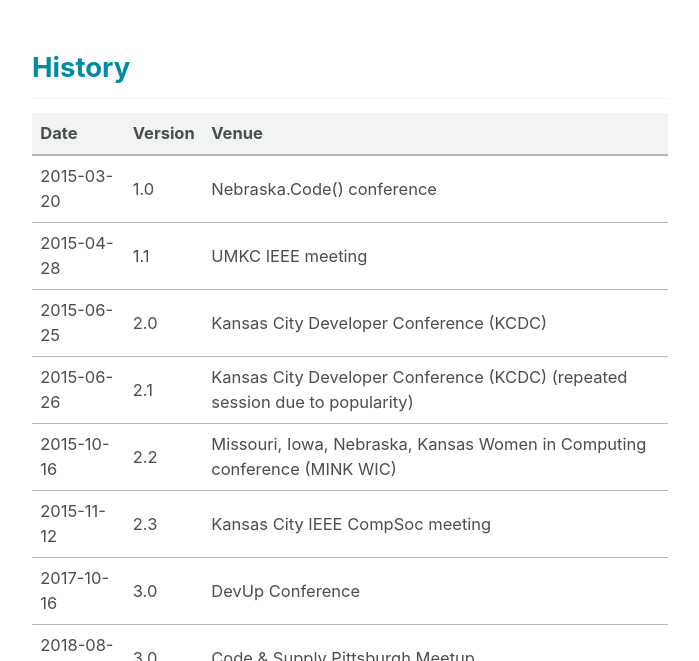
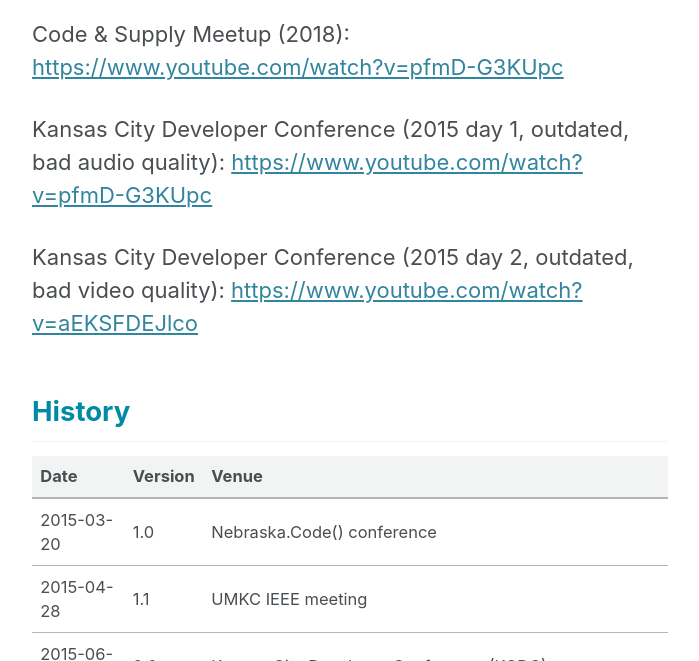
Before and after one commit to geekygirlsarah/geekygirlsarah.com, a Jekyll site: the page built from _pages/speaking/intro-to-hacking-with-the-raspberry-pi.md, in a window 1280 px wide and 900 px high, scrolled down 1284 px, cut to the strip 239-900 px from the top of the window. Shown: the whole strip, without its empty margins (290-989 px from the left). Built offline with Jekyll 4.4.1, drawn with Linux system fonts in a browser that asks for light colours; cached includes are drawn as plain includes; nearby versions of some CDN libraries; comment, search, counter and statistics services are not loaded.

Commit message:
Add more videos to talk pages

```diff
--- a/_pages/speaking/intro-to-hacking-with-the-raspberry-pi.md
+++ b/_pages/speaking/intro-to-hacking-with-the-raspberry-pi.md
@@ -39,6 +39,12 @@ Circuit diagrams are made with Fritzing ([www.fritzing.org](http://www.fritzing.
 Stir Trek (2019): [https://www.youtube.com/watch?v=24NQKDDuERM](https://www.youtube.com/watch?v=24NQKDDuERM)
 {% include video id="24NQKDDuERM" provider="youtube" %}
 
+Code & Supply Meetup (2018): [https://www.youtube.com/watch?v=pfmD-G3KUpc](https://www.youtube.com/watch?v=pfmD-G3KUpc)
+
+Kansas City Developer Conference (2015 day 1, outdated, bad audio quality): [https://www.youtube.com/watch?v=pfmD-G3KUpc](https://www.youtube.com/watch?v=pfmD-G3KUpc)
+
+Kansas City Developer Conference (2015 day 2, outdated, bad video quality): [https://www.youtube.com/watch?v=aEKSFDEJlco](https://www.youtube.com/watch?v=aEKSFDEJlco)
+
 ## History
 
 Date | Version | Venue
```
Also changed, not shown: _pages/speaking/a-primer-on-functional-programming.md (+1 -1 lines).
